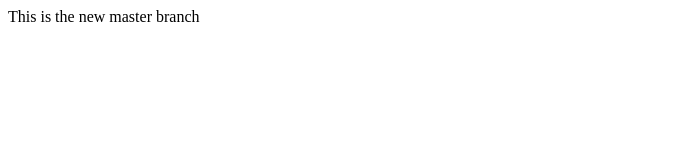
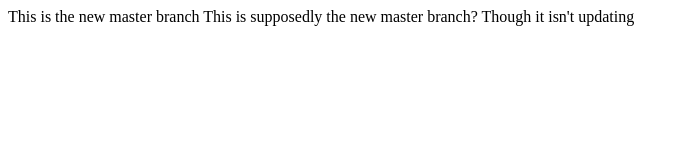
Before and after one commit to Urdhva/Urdhva.github.io, a plain HTML site: page index.html in a window 1280 px wide. Shown: the whole page, without its empty margins (0-689 px from the left). Drawn offline with Linux system fonts and the light colour scheme.

Commit message:
Updated the website

```diff
--- a/index.html
+++ b/index.html
@@ -6,5 +6,7 @@
     </head>
     <body>
         This is the new master branch
+        This is supposedly the new master branch?
+        Though it isn't updating
     </body>
 </html>
```
